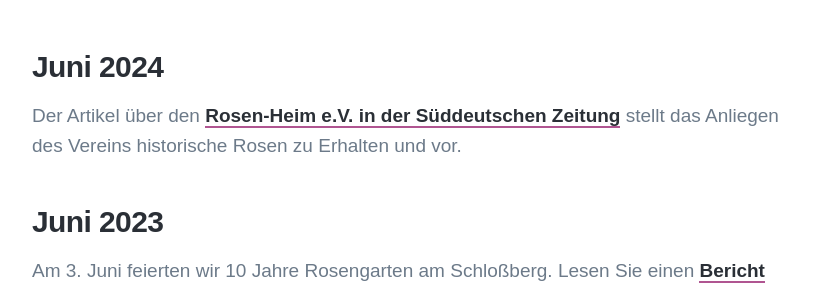
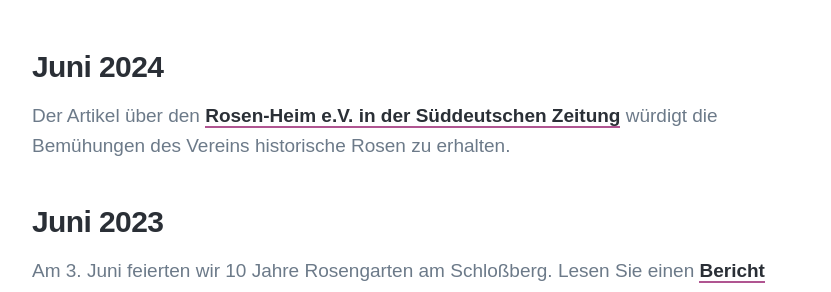
Before and after one commit to rosen-heim-ev/rosen-heim-ev.github.io, a Jekyll site: the page built from _pages/news.md, in a window 1280 px wide. Shown: the part 1028-1320 px from the top of the page, without its empty margins (224-1055 px from the left). Built offline with Jekyll 4.4.1, drawn with Linux system fonts in a browser that asks for light colours; nearby versions of some CDN libraries; some web fonts are replaced.

Commit message:
Update news.md

```diff
--- a/_pages/news.md
+++ b/_pages/news.md
@@ -21,7 +21,7 @@ Es gibt kostenlose Rosenführungen (siehe Kalender), Spenden werden gerne angeno
 
 ### Juni 2024
 
-Der Artikel über den [Rosen-Heim e.V. in der Süddeutschen Zeitung](https://www.sueddeutsche.de/projekte/artikel/stil/rosen-alte-sorten-rosenheim-e258045/) stellt das Anliegen des Vereins historische Rosen zu Erhalten und  vor.
+Der Artikel über den [Rosen-Heim e.V. in der Süddeutschen Zeitung](https://www.sueddeutsche.de/projekte/artikel/stil/rosen-alte-sorten-rosenheim-e258045/) würdigt die Bemühungen des Vereins historische Rosen zu erhalten.
 
 ### Juni 2023
 
```
